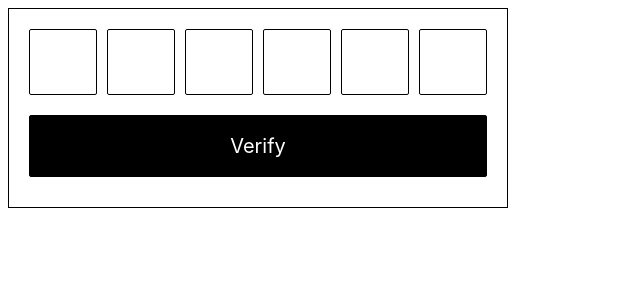
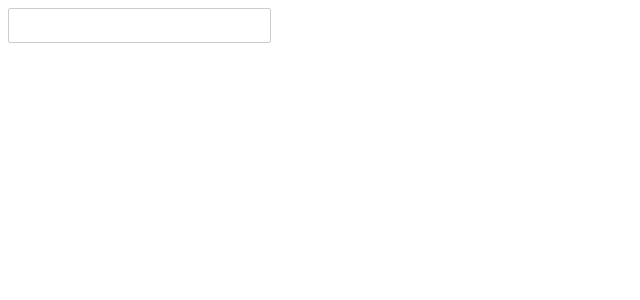
Before and after one commit to AlberErre/svelte-workshop, a Svelte app: page / in a window 1280 px wide. Shown: the top 300 px of the page, without its empty margins (0-640 px from the left). Built offline with nearby package versions, Linux system fonts and the light colour scheme.

Commit message:
init layout and basic functionality

```diff
--- a/rollup.config.js
+++ b/rollup.config.js
@@ -3,6 +3,8 @@ import resolve from '@rollup/plugin-node-resolve';
 import commonjs from '@rollup/plugin-commonjs';
 import livereload from 'rollup-plugin-livereload';
 import { terser } from 'rollup-plugin-terser';
+import sveltePreprocess from 'svelte-preprocess';
+import typescript from '@rollup/plugin-typescript';
 
 const production = !process.env.ROLLUP_WATCH;
 
@@ -28,7 +30,7 @@ function serve() {
 }
 
 export default {
-	input: 'src/main.js',
+	input: 'src/main.ts',
 	output: {
 		sourcemap: true,
 		format: 'iife',
@@ -43,7 +45,8 @@ export default {
 			// a separate file - better for performance
 			css: css => {
 				css.write('bundle.css');
-			}
+			},
+			preprocess: sveltePreprocess(),
 		}),
 
 		// If you have external dependencies installed from
@@ -56,6 +59,10 @@ export default {
 			dedupe: ['svelte']
 		}),
 		commonjs(),
+		typescript({
+			sourceMap: !production,
+			inlineSources: !production
+		}),
 
 		// In dev mode, call `npm run start` once
 		// the bundle has been generated
--- a/src/App.svelte
+++ b/src/App.svelte
@@ -1,4 +1,4 @@
-<script>
+<script lang="ts">
   // Copy and paste this code into https://svelte.dev/repl
   //
   // Requirements:
@@ -8,103 +8,44 @@
   // 4. Pasting the code in the first input should paste each digit in the correct input
   // 5. Auto submit the form if all fields are filled after a paste
 
-  let form;
+  let typehead;
+  let activeOption;
 
-  const handleFormKeydown = (event) => {
-    if (event.code === "Backspace") {
-      event.preventDefault();
-      event.target.value = "";
+  let showList = false;
 
-      const previousInput = document.activeElement.previousElementSibling;
-      if (previousInput) previousInput.focus();
-    }
-  };
+  const countries = ["Spain", "France"];
 
-  const handleInput = (event) => {
-    const nextInput = event.target.nextElementSibling;
+  let text = "";
 
-    if (!nextInput) return;
-
-    nextInput.focus();
-  };
-
-  const handleFocus = (event) => {
-    event.target.select();
-  };
-
-  const populateInputs = (input, values) => {
-    if (values.length === 0) return;
-
-    input.value = values[0];
-
-    const nextInput = input.nextElementSibling;
-    if (!nextInput) {
-      form.submit();
-      return;
-    }
-
-    populateInputs(nextInput, values.slice(1));
-  };
-
-  const handlePaste = (event) => {
-    const nextInput = event.target.nextElementSibling;
-    const pastedValues = event.clipboardData.getData("Text").split("");
-    populateInputs(nextInput, pastedValues.slice(1));
-  };
-
-  const inputs = ["n1", "n2", "n3", "n4", "n5", "n6"];
+  $: filteredCountries = countries.filter(
+    (country) => text && country.toLowerCase().includes(text.toLowerCase())
+  );
 </script>
 
 <style>
   * {
     box-sizing: border-box;
   }
-  form {
-    border: 1px solid black;
-    padding: 20px;
-    width: 500px;
-  }
-  .inputs {
-    display: grid;
-    gap: 10px;
-    grid-template-columns: repeat(6, 1fr);
-    margin-bottom: 10px;
-  }
-  .inputs > * {
-    border: 1px solid black;
-    width: 100%;
-    padding: 20px;
-    text-align: center;
-    font-size: 20px;
-    line-height: 1;
-  }
-  button {
-    border: 1px solid black;
-    line-height: 1;
-    background: black;
-    color: white;
-    font-size: 20px;
-    padding: 20px;
-    width: 100%;
-    text-align: center;
-  }
-  button:focus {
-    border-color: blue;
-  }
 </style>
 
-<form bind:this={form} on:keydown={handleFormKeydown}>
-  <div class="inputs">
-    {#each inputs as inputName, index}
-      <input
-        type="text"
-        name={inputName}
-        maxlength="1"
-        on:paste={index === 0 ? handlePaste : undefined}
-        on:input={handleInput}
-        on:focus={handleFocus} />
+<div
+  bind:this={typehead}
+  class="typehead"
+  role="combobox"
+  aria-haspopup
+  aria-owns="countryList"
+  aria-expanded={showList}>
+  <input
+    bind:value={text}
+    type="text"
+    name="Country"
+    aria-autocomplete="list"
+    aria-controls="countryList"
+    aria-activedescendant={activeOption} />
+
+  <ul id="countryList" aria-labelledby="countryList" role="listbox">
+    {#each filteredCountries as country, i}
+      <li role="option" aria-selected="false">{country}</li>
     {/each}
-  </div>
-
-  <button type="submit">Verify</button>
-</form>
+  </ul>
+</div>
--- /dev/null
+++ b/tsconfig.json
@@ -0,0 +1,6 @@
+{
+  "extends": "@tsconfig/svelte/tsconfig.json",
+
+  "include": ["src/**/*"],
+  "exclude": ["node_modules/*", "__sapper__/*", "public/*"]
+}
```
Also changed, not shown: package.json (+9 -2 lines), scripts/setupTypeScript.js (deleted, +0 -128 lines), src/main.ts (renamed from src/main.js), 1 other file (tests, documents, lock files or other folders).
